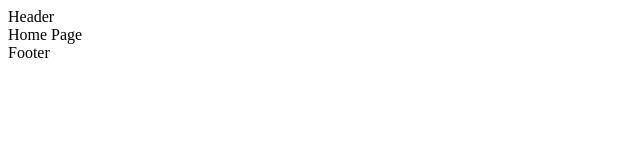
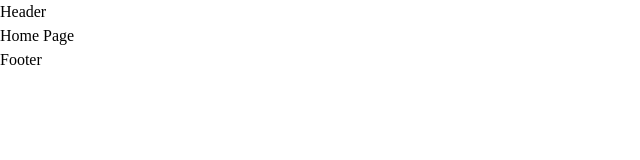
Before and after one commit to pplancq/lab-react-clean-architecture, a React (Vite) app: page / in a window 1280 px wide. Shown: the top 160 px of the page, without its empty margins (0-640 px from the left). Built offline with nearby package versions, Linux system fonts and the light colour scheme.

Commit message:
feat: add CSS reset styles and import in Layout component

```diff
--- a/src/app/layout/Layout.tsx
+++ b/src/app/layout/Layout.tsx
@@ -1,4 +1,6 @@
 import { createFileRoute, Outlet } from '@tanstack/react-router';
+
+import './reset.css';
 
 const Layout = () => {
   return (
--- /dev/null
+++ b/src/app/layout/reset.css
@@ -0,0 +1,79 @@
+/*
+https://gist.github.com/Asjas/4b0736108d56197fce0ec9068145b421
+https://piccalil.li/blog/a-modern-css-reset
+*/
+
+/* Box sizing rules */
+*,
+*::before,
+*::after {
+  box-sizing: border-box;
+}
+
+/* Remove default margin */
+body,
+h1,
+h2,
+h3,
+h4,
+p,
+figure,
+blockquote,
+dl,
+dd {
+  margin: 0;
+}
+
+/* Remove list styles on ul, ol elements with a list role, which suggests default styling will be removed */
+ul[role='list'],
+ol[role='list'] {
+  list-style: none;
+}
+
+/* Set core root defaults */
+html:focus-within {
+  scroll-behavior: smooth;
+}
+
+/* Set core body defaults */
+body {
+  min-height: 100vh;
+  line-height: 1.5;
+  text-rendering: optimizespeed;
+}
+
+/* A elements that don't have a class get default styles */
+a:not([class]) {
+  text-decoration-skip-ink: auto;
+}
+
+/* Make images easier to work with */
+img,
+picture {
+  display: block;
+  max-width: 100%;
+}
+
+/* Inherit fonts for inputs and buttons */
+input,
+button,
+textarea,
+select {
+  font: inherit;
+}
+
+/* Remove all animations, transitions and smooth scroll for people that prefer not to see them */
+@media (prefers-reduced-motion: reduce) {
+  html:focus-within {
+    scroll-behavior: auto;
+  }
+
+  *,
+  *::before,
+  *::after {
+    scroll-behavior: auto !important;
+    animation-duration: 0.01ms !important;
+    animation-iteration-count: 1 !important;
+    transition-duration: 0.01ms !important;
+  }
+}
```
Also changed, not shown: tsconfig.json (+4 -17 lines).
